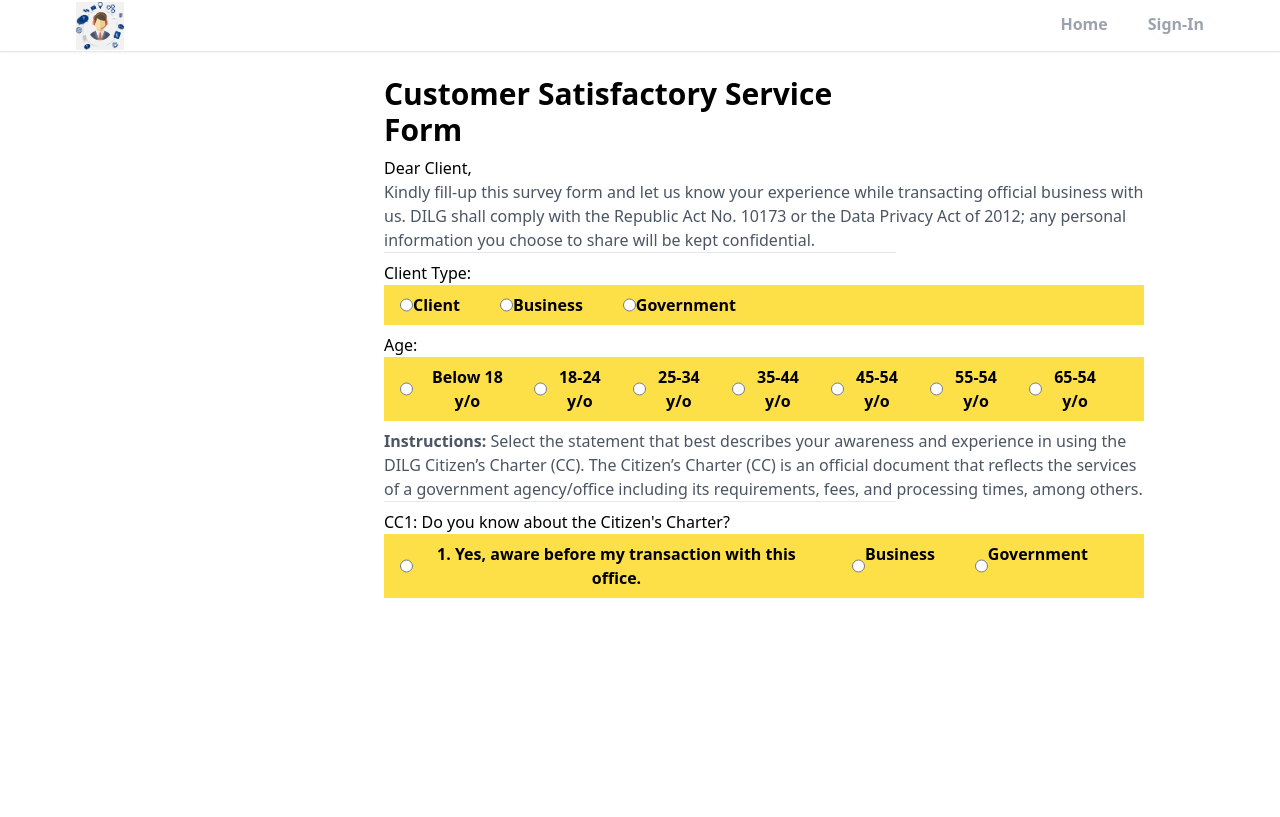
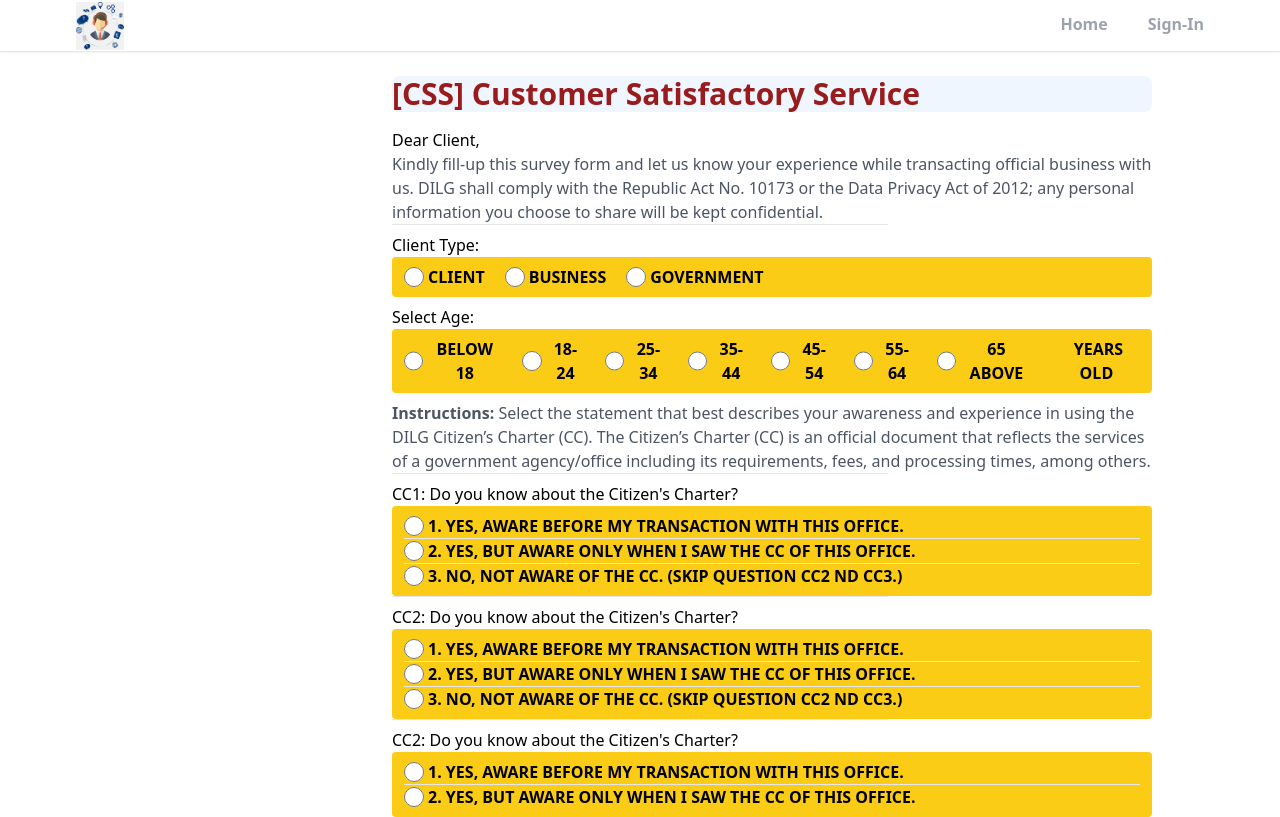
Before and after one commit to iCrudGit/customer-satisfactory, a React (Create React App) app: page / in a window 1280 px wide. Built offline with nearby package versions, Linux system fonts and the light colour scheme.

Commit message:
Flexing home page content

```diff
--- a/src/pages/Home.jsx
+++ b/src/pages/Home.jsx
@@ -2,14 +2,18 @@
 
 const Home = () => {
   return (
-    <section className="mx-auto justify-center md:w-[67%] lg:w-[40%] sm:w-[30%]">
+    <section className="px-2 mx-auto justify-center md:w-[67%] lg:w-[40%] sm:w-[30%]">
       <div>
-        <h1 className="text-3xl mt-6 font-semibold">
-          Customer Satisfactory Service Form
-        </h1>
+
+          <div className="md:w-[67%] lg:w-[95vh] mb-4 text-sm text-red-800 rounded-lg bg-blue-50 dark:bg-gray-800 dark:text-blue-400" role="alert">
+            <h1 className="text-3xl mt-6 font-semibold">
+            [CSS] Customer Satisfactory Service
+            </h1>
+          </div>
+
 
         <h1 className="mt-2 font-medium">Dear Client,</h1>
-        <p className="w-[95vh] text-gray-600">
+        <p className="md:w-[67%] lg:w-[95vh] text-gray-600">
           Kindly fill-up this survey form and let us know your experience while transacting official business with us.
           DILG shall comply with the Republic Act No. 10173 or the Data Privacy Act of 2012; any personal information you choose to share will be kept confidential.
         </p>
@@ -18,32 +22,64 @@
         <div>
           <h1 className="mt-2 font-medium">Client Type:</h1>
 
-          <div className=" w-[95vh] flex space-x-10 text-center text-black font-semibold py-2 px-4 bg-yellow-300">
+            <ul className="flex space-x-5 px-3 py-2 text-center font-semibold rounded bg-yellow-400 text-black md:w-[67%] lg:w-[95vh] uppercase">
+              <li className="flex items-center">
+                  <input type="radio" value="client" name="client" className="w-5 h-5 text-blue-600 bg-gray-100 border-gray-300 focus:ring-blue-500 dark:focus:ring-blue-600 dark:ring-offset-gray-800 focus:ring-2 dark:bg-gray-700 dark:border-gray-600"/>
+                  <label className="ml-1">Client</label>
+              </li>
+              <li className="flex items-center">
+                  <input type="radio" value="client" name="client" className="w-5 h-5 text-blue-600 bg-gray-100 border-gray-300 focus:ring-blue-500 dark:focus:ring-blue-600 dark:ring-offset-gray-800 focus:ring-2 dark:bg-gray-700 dark:border-gray-600"/>
+                  <label className="ml-1">Business</label>
+              </li>
+              <li className="flex items-center">
+                  <input type="radio" value="client" name="client" className="w-5 h-5 text-blue-600 bg-gray-100 border-gray-300 focus:ring-blue-500 dark:focus:ring-blue-600 dark:ring-offset-gray-800 focus:ring-2 dark:bg-gray-700 dark:border-gray-600"/>
+                  <label className="ml-1">Government</label>
+              </li>
+            </ul>
 
-            <input type="radio" value="client" name="client" /> Client
-            <input type="radio" value="client" name="client" /> Business
-            <input type="radio" value="client" name="client" /> Government
-            <hr />
-          </div>
         </div>
 
+
         <div>
-          <h1 className="mt-2 font-medium">Age:</h1>
+          <h1 className="mt-2 font-medium">Select Age:</h1>
 
-          <div className="w-[95vh] flex space-x-5 text-center text-black font-semibold py-2 bg-yellow-300 px-4">
-            <input className="mr-2" type="radio" value="age1" name="age" /> Below 18 y/o
-            <input className="mr-2" type="radio" value="age2" name="age" /> 18-24 y/o
-            <input className="mr-2" type="radio" value="age3" name="age" /> 25-34 y/o
-            <input className="mr-2" type="radio" value="age4" name="age" /> 35-44 y/o
-            <input className="mr-2" type="radio" value="age5" name="age" /> 45-54 y/o
-            <input className="mr-2" type="radio" value="age5" name="age" /> 55-54 y/o
-            <input className="mr-2" type="radio" value="age5" name="age" /> 65-54 y/o
-            <hr />
-          </div>
+            <ul className="lg:flex lg:space-x-5 px-3 py-2 text-center font-semibold rounded bg-yellow-400 text-black md:w-[67%] lg:w-[95vh] uppercase">
+              <li className="flex items-center">
+                  <input type="radio" value="age1" name="age" className="w-5 h-5 text-blue-600 bg-gray-100 border-gray-300 focus:ring-blue-500 dark:focus:ring-blue-600 dark:ring-offset-gray-800 focus:ring-2 dark:bg-gray-700 dark:border-gray-600"/>
+                  <label className="ml-1">Below 18</label>
+              </li>
+              <li className="flex items-center">
+                  <input type="radio" value="age2" name="age" className="w-5 h-5 text-blue-600 bg-gray-100 border-gray-300 focus:ring-blue-500 dark:focus:ring-blue-600 dark:ring-offset-gray-800 focus:ring-2 dark:bg-gray-700 dark:border-gray-600"/>
+                  <label className="ml-1">18-24</label>
+              </li>
+              <li className="flex items-center">
+                  <input type="radio" value="age3" name="age" className="w-5 h-5 text-blue-600 bg-gray-100 border-gray-300 focus:ring-blue-500 dark:focus:ring-blue-600 dark:ring-offset-gray-800 focus:ring-2 dark:bg-gray-700 dark:border-gray-600"/>
+                  <label className="ml-1">25-34</label>
+              </li>
+              <li className="flex items-center">
+                  <input type="radio" value="age4" name="age" className="w-5 h-5 text-blue-600 bg-gray-100 border-gray-300 focus:ring-blue-500 dark:focus:ring-blue-600 dark:ring-offset-gray-800 focus:ring-2 dark:bg-gray-700 dark:border-gray-600"/>
+                  <label className="ml-1">35-44</label>
+              </li>
+              <li className="flex items-center">
+                  <input type="radio" value="age5" name="age" className="w-5 h-5 text-blue-600 bg-gray-100 border-gray-300 focus:ring-blue-500 dark:focus:ring-blue-600 dark:ring-offset-gray-800 focus:ring-2 dark:bg-gray-700 dark:border-gray-600"/>
+                  <label className="ml-1">45-54</label>
+              </li>
+              <li className="flex items-center">
+                  <input type="radio" value="age6" name="age" className="w-5 h-5 text-blue-600 bg-gray-100 border-gray-300 focus:ring-blue-500 dark:focus:ring-blue-600 dark:ring-offset-gray-800 focus:ring-2 dark:bg-gray-700 dark:border-gray-600"/>
+                  <label className="ml-1">55-64</label>
+              </li>
+              <li className="flex items-center">
+                  <input type="radio" value="age7" name="age" className="w-5 h-5 text-blue-600 bg-gray-100 border-gray-300 focus:ring-blue-500 dark:focus:ring-blue-600 dark:ring-offset-gray-800 focus:ring-2 dark:bg-gray-700 dark:border-gray-600"/>
+                  <label className="ml-1">65 Above</label>
+              </li>
+              <li> <label className="ml-1">Years Old</label></li>
+            </ul>
+
         </div>
 
+
         <div className="mt-2">
-          <p className="w-[95vh] text-gray-600">
+          <p className="md:w-[67%] lg:w-[95vh] text-gray-600">
             <strong>Instructions:</strong> Select the statement that best describes your awareness and experience in using
             the DILG Citizen’s Charter (CC). The Citizen’s Charter (CC) is an official document that reflects the services of a government agency/office including its requirements, fees, and processing times, among others.
           </p>
@@ -51,13 +87,64 @@
         <hr />
         <div>
           <h1 className="mt-2 font-medium">CC1: Do you know about the Citizen's Charter?</h1>
-          <div className=" w-[95vh] flex space-x-10 text-center text-black font-semibold py-2 px-4 bg-yellow-300">
 
-            <input className="mr-2" type="radio" value="client" name="cc1" /> 1. Yes, aware before my transaction with this office.
-            <input className="mr-2" type="radio" value="client" name="cc1" /> Business
-            <input className="mr-2" type="radio" value="client" name="cc1" /> Government
-            <hr />
-          </div>
+            <ul className="px-3 py-2 text-center font-semibold rounded bg-yellow-400 text-black md:w-[67%] lg:w-[95vh] uppercase">
+              <li className="flex items-center">
+                  <input type="radio" value="cc1a" name="cc2" className="w-5 h-5 text-blue-600 bg-gray-100 border-gray-300 focus:ring-blue-500 dark:focus:ring-blue-600 dark:ring-offset-gray-800 focus:ring-2 dark:bg-gray-700 dark:border-gray-600"/>
+                  <label className="ml-1">1. Yes, aware before my transaction with this office.</label>
+              </li>
+              <hr />
+              <li className="flex items-center">
+                  <input type="radio" value="cc1b" name="cc2" className="w-5 h-5 text-blue-600 bg-gray-100 border-gray-300 focus:ring-blue-500 dark:focus:ring-blue-600 dark:ring-offset-gray-800 focus:ring-2 dark:bg-gray-700 dark:border-gray-600"/>
+                  <label className="ml-1">2. Yes, but aware only when I saw the CC of this office.</label>
+              </li>
+              <hr />
+              <li className="flex items-center">
+                  <input type="radio" value="cc1c" name="cc2" className="w-5 h-5 text-blue-600 bg-gray-100 border-gray-300 focus:ring-blue-500 dark:focus:ring-blue-600 dark:ring-offset-gray-800 focus:ring-2 dark:bg-gray-700 dark:border-gray-600"/>
+                  <label className="ml-1">3. No, not aware of the CC. (Skip question CC2 nd CC3.)</label>
+              </li>
+            </ul>
+
+        </div>
+        <hr />
+        <div>
+          <h1 className="mt-2 font-medium">CC2: Do you know about the Citizen's Charter?</h1>
+
+            <ul className="px-3 py-2 text-center font-semibold rounded bg-yellow-400 text-black md:w-[67%] lg:w-[95vh] uppercase">
+              <li className="flex items-center">
+                  <input type="radio" value="cc2a" name="cc1" className="w-5 h-5 text-blue-600 bg-gray-100 border-gray-300 focus:ring-blue-500 dark:focus:ring-blue-600 dark:ring-offset-gray-800 focus:ring-2 dark:bg-gray-700 dark:border-gray-600"/>
+                  <label className="ml-1">1. Yes, aware before my transaction with this office.</label>
+              </li>
+              <hr />
+              <li className="flex items-center">
+                  <input type="radio" value="cc2b" name="cc1" className="w-5 h-5 text-blue-600 bg-gray-100 border-gray-300 focus:ring-blue-500 dark:focus:ring-blue-600 dark:ring-offset-gray-800 focus:ring-2 dark:bg-gray-700 dark:border-gray-600"/>
+                  <label className="ml-1">2. Yes, but aware only when I saw the CC of this office.</label>
+              </li>
+              <hr />
+              <li className="flex items-center">
+                  <input type="radio" value="cc2c" name="cc1" className="w-5 h-5 text-blue-600 bg-gray-100 border-gray-300 focus:ring-blue-500 dark:focus:ring-blue-600 dark:ring-offset-gray-800 focus:ring-2 dark:bg-gray-700 dark:border-gray-600"/>
+                  <label className="ml-1">3. No, not aware of the CC. (Skip question CC2 nd CC3.)</label>
+              </li>
+            </ul>
+
+        </div>
+        <hr />
+        <div>
+          <h1 className="mt-2 font-medium">CC2: Do you know about the Citizen's Charter?</h1>
+
+            <ul className="px-3 py-2 text-center font-semibold rounded bg-yellow-400 text-black md:w-[67%] lg:w-[95vh] uppercase">
+              <li className="flex items-center">
+                  <input type="radio" value="cc2a" name="cc1" className="w-5 h-5 text-blue-600 bg-gray-100 border-gray-300 focus:ring-blue-500 dark:focus:ring-blue-600 dark:ring-offset-gray-800 focus:ring-2 dark:bg-gray-700 dark:border-gray-600"/>
+                  <label className="ml-1">1. Yes, aware before my transaction with this office.</label>
+              </li>
+              <hr />
+              <li className="flex items-center">
+                  <input type="radio" value="cc2b" name="cc1" className="w-5 h-5 text-blue-600 bg-gray-100 border-gray-300 focus:ring-blue-500 dark:focus:ring-blue-600 dark:ring-offset-gray-800 focus:ring-2 dark:bg-gray-700 dark:border-gray-600"/>
+                  <label className="ml-1">2. Yes, but aware only when I saw the CC of this office.</label>
+              </li>
+
+            </ul>
+
         </div>
       </div>
     </section>
```
